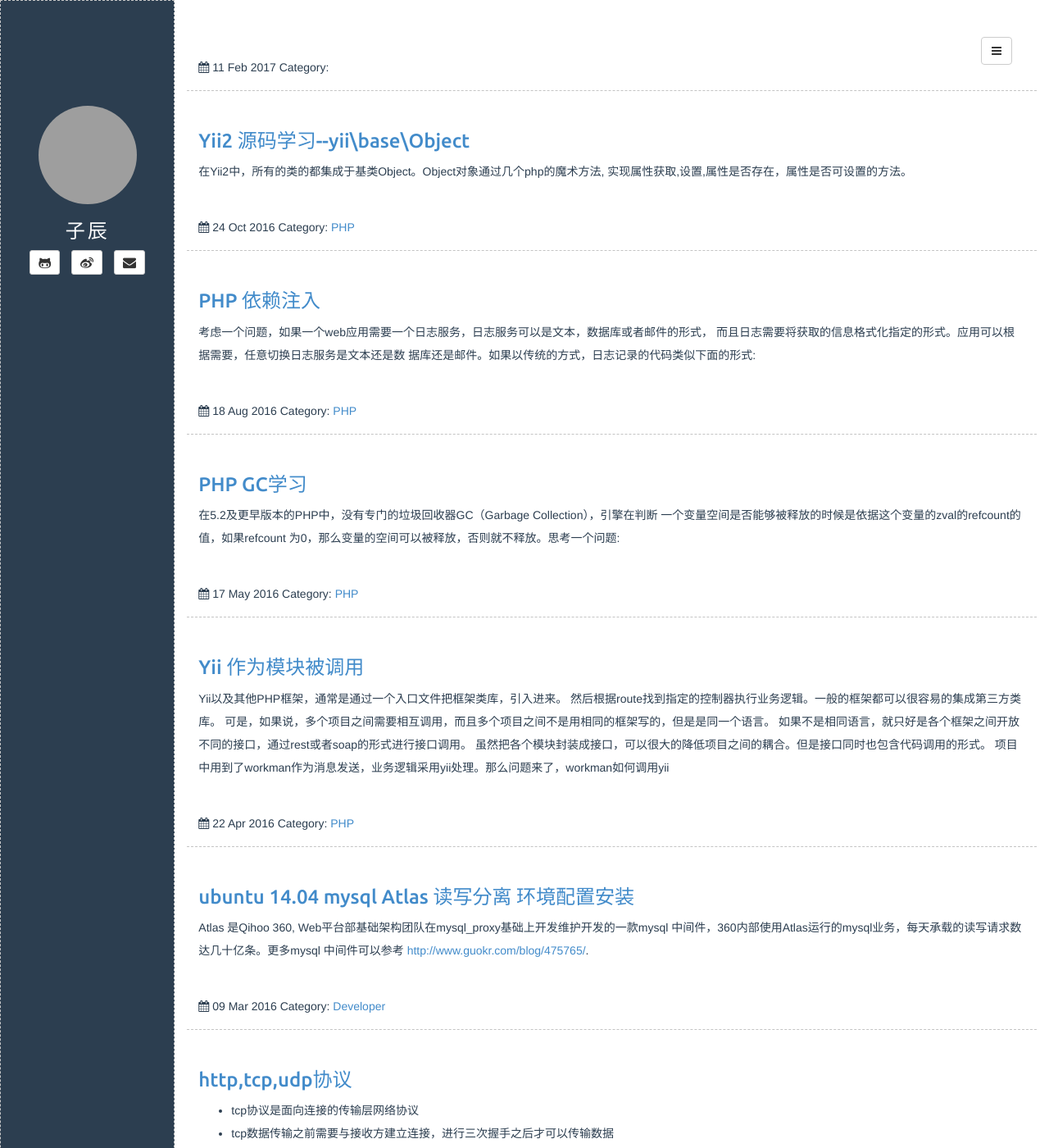
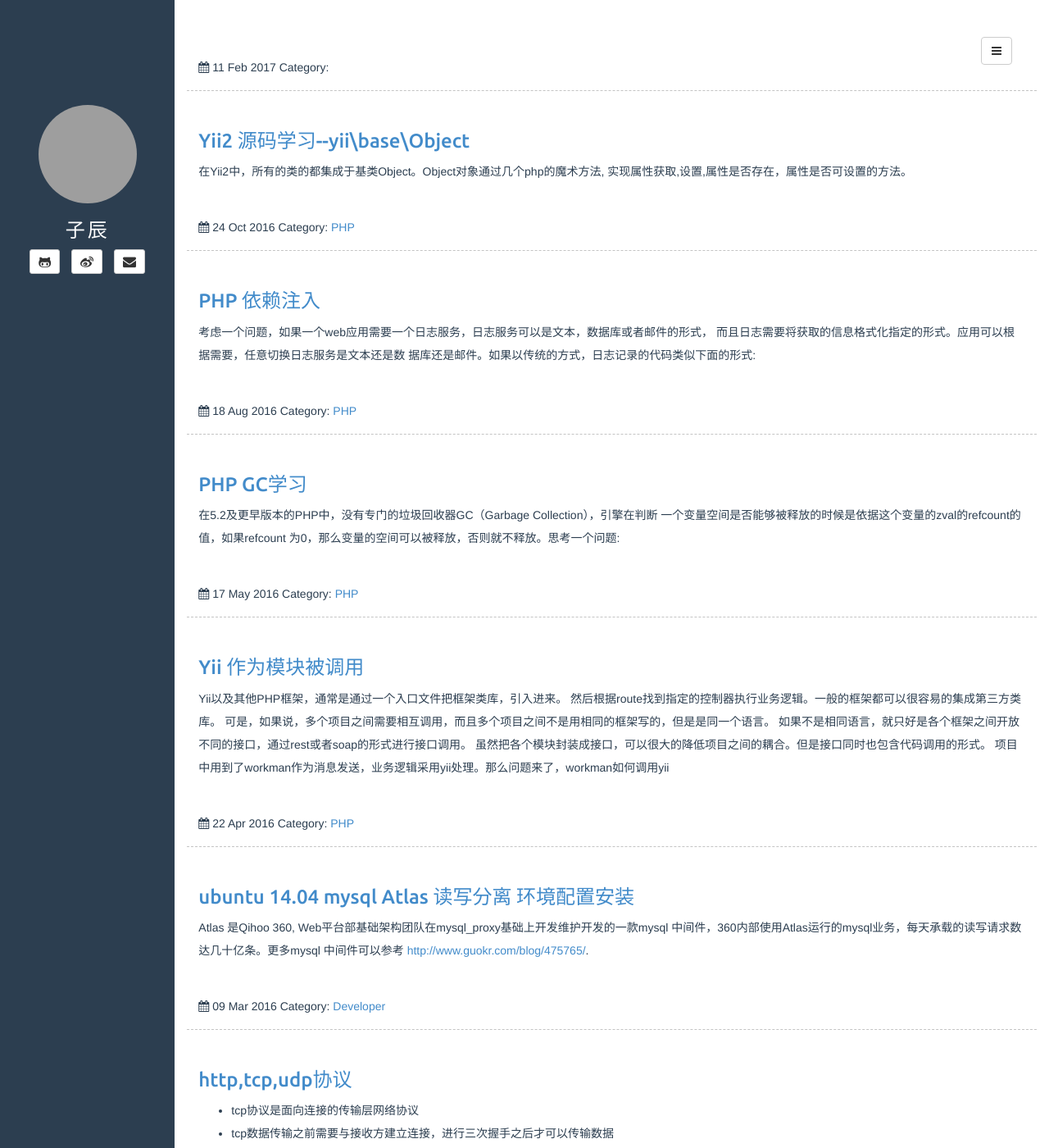
Before and after one commit to froyot/froyot.github.io, a Jekyll site: the page built from index.html, in a window 1280 px wide and 1400 px high. Shown: the whole window at 82% size. Built offline with Jekyll 4.4.1, drawn with Linux system fonts in a browser that asks for light colours; the list of posts is cut into pages by our own code; comment, search, counter and statistics services are not loaded; grey boxes are pictures that could not be loaded.

Commit message:
fix config error

```diff
--- a/assets/css/style.css
+++ b/assets/css/style.css
@@ -201,10 +201,7 @@ ul.dropdown-menu>li>a>i.fa {
 	line-height: 2;
 }
 
-.sidebar{
-	border:  1px dashed #c8c8c8;
 
-}
 .post-excerpt{
 	padding: 0;
 }
```
